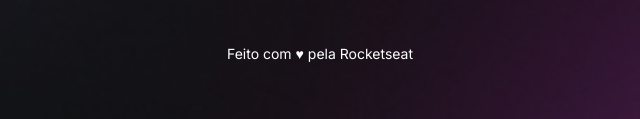
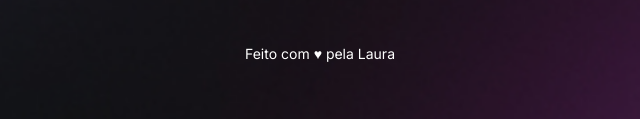
Before and after one commit to laurarcampos/DevLinks, a plain HTML site: page index.html in a window 1280 px wide. Shown: the part 678-797 px from the top of the page, 320-960 px from the left. Drawn offline with nearby package versions, Linux system fonts and the light colour scheme.

Commit message:
add readme

```diff
--- a/index.html
+++ b/index.html
@@ -8,7 +8,7 @@
     <meta http-equiv="X-UA-Compatible" content="IE=edge">
     <meta name="viewport" content="width=device-width, initial-scale=1.0">
     <link rel="stylesheet" href="style.css">
-    <title>DevLinks by me</title>
+    <title>DevLinks</title>
 </head>
 <body>
     <div id="container">
@@ -49,7 +49,7 @@
             </a>
         </div>
         <footer>
-            Feito com ♥ pela Rocketseat
+            Feito com ♥ pela Laura
         </footer>
     </div>
     <script type="module" src="https://unpkg.com/ionicons@5.5.2/dist/ionicons/ionicons.esm.js"></script>
```
Also changed, not shown: .github/preview.jpg (added), 1 other file.
